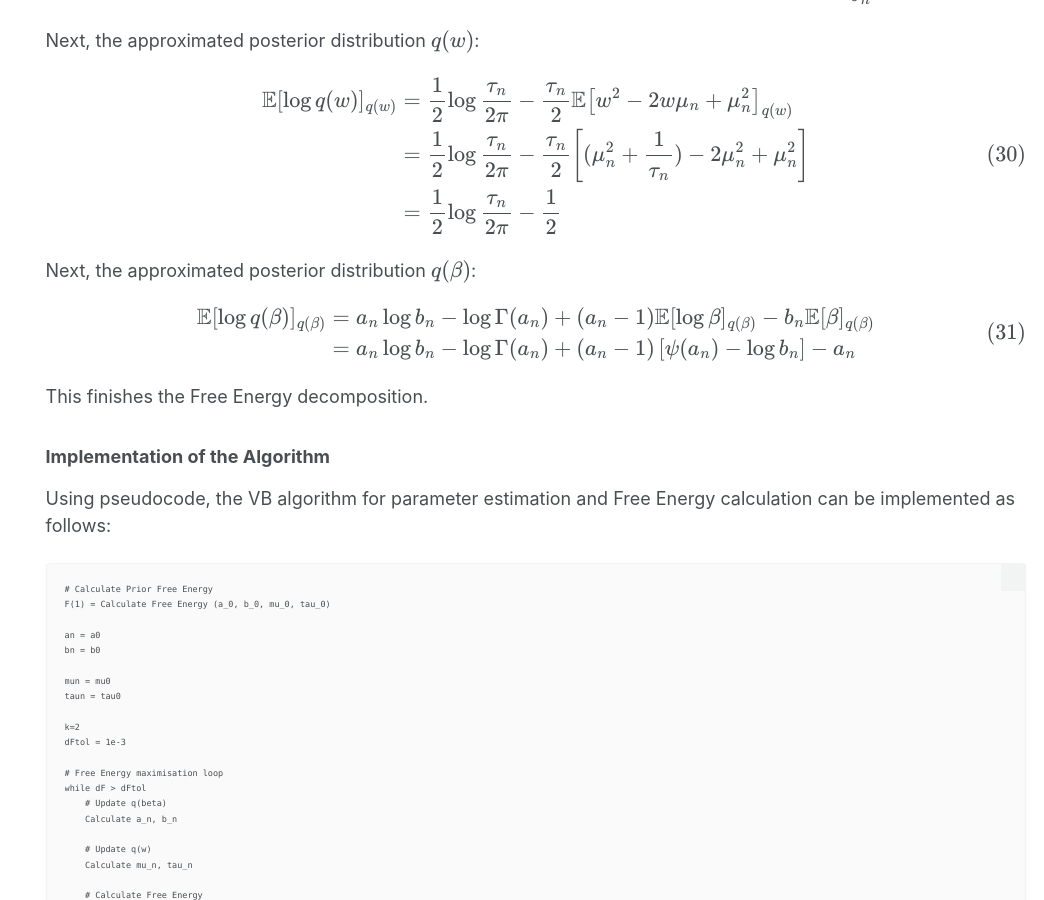
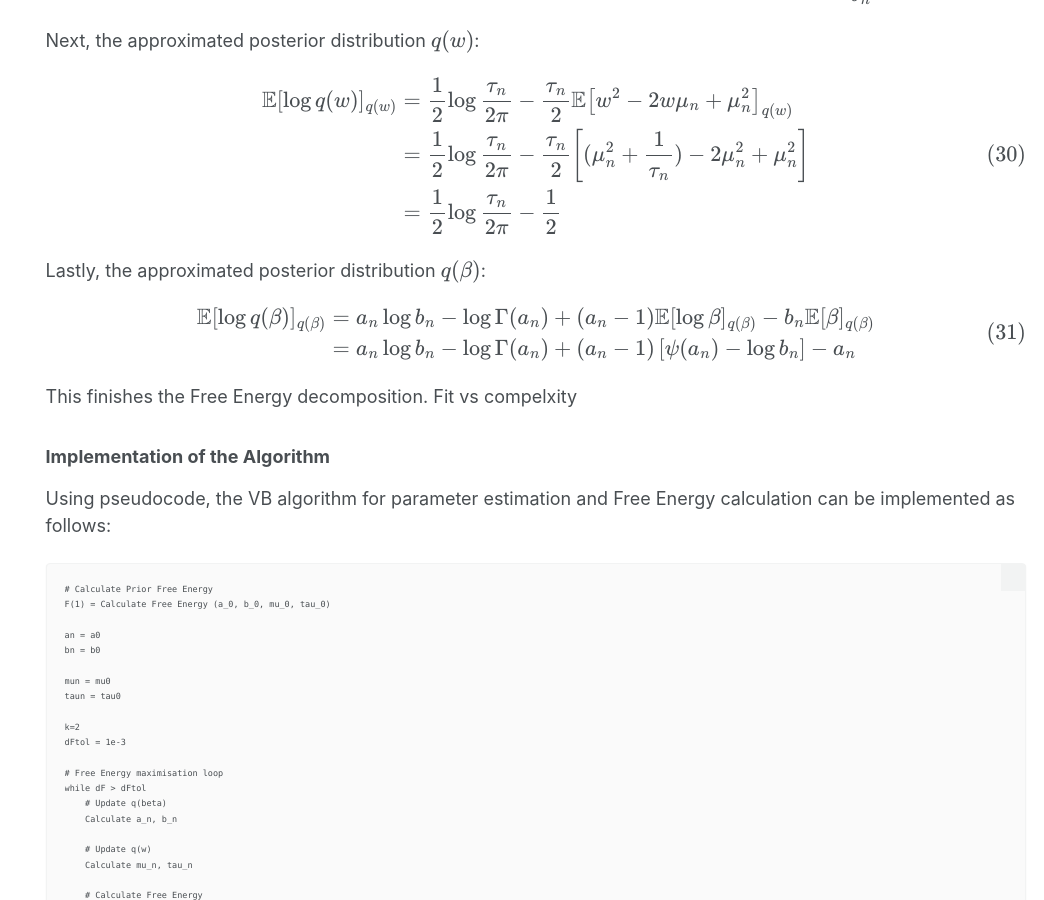
Before and after one commit to manueich/manueich.github.io, a Jekyll site: the page built from _pages/Bayesian_Inference/BI_VB.md, in a window 1280 px wide and 900 px high, scrolled down 5900 px. Shown: the whole window, without its empty margins (236-1280 px from the left). Built offline with Jekyll 4.4.1, drawn with Linux system fonts in a browser that asks for light colours; formulas are drawn with MathJax 3.

Commit message:
Update BI_VB.md

```diff
--- a/_pages/Bayesian_Inference/BI_VB.md
+++ b/_pages/Bayesian_Inference/BI_VB.md
@@ -145,11 +145,11 @@ Next, the approximated posterior distribution $q(w)$:
 
 $$\begin{aligned} \mathbb{E}[\log q(w)]_{q(w)} &= \frac{1}{2} \log \frac{\tau_n}{2\pi} - \frac{\tau_n}{2}\mathbb{E}\left[w^2-2w\mu_n+\mu_n^2\right]_{q(w)}\\ &= \frac{1}{2} \log \frac{\tau_n}{2\pi} - \frac{\tau_n}{2} \left[ (\mu_n^2+\frac{1}{\tau_n}) - 2\mu_n^2 + \mu_n^2 \right] \\ &= \frac{1}{2} \log \frac{\tau_n}{2\pi} - \frac{1}{2}\end{aligned}$$
 
-Next, the approximated posterior distribution $q(\beta)$:
+Lastly, the approximated posterior distribution $q(\beta)$:
 
 $$\begin{aligned} \mathbb{E}[\log q(\beta)]_{q(\beta)} &= a_n \log b_n - \log \Gamma(a_n) + (a_n-1)\mathbb{E}[\log \beta]_{q(\beta)} - b_n\mathbb{E}[\beta]_{q(\beta)}\\ &= a_n \log b_n - \log \Gamma(a_n) + (a_n-1)\left[ \psi(a_n) - \log b_n \right] - a_n\\ \end{aligned}$$
 
-This finishes the Free Energy decomposition.
+This finishes the Free Energy decomposition. Fit vs compelxity
 
 ### Implementation of the Algorithm
 
```
